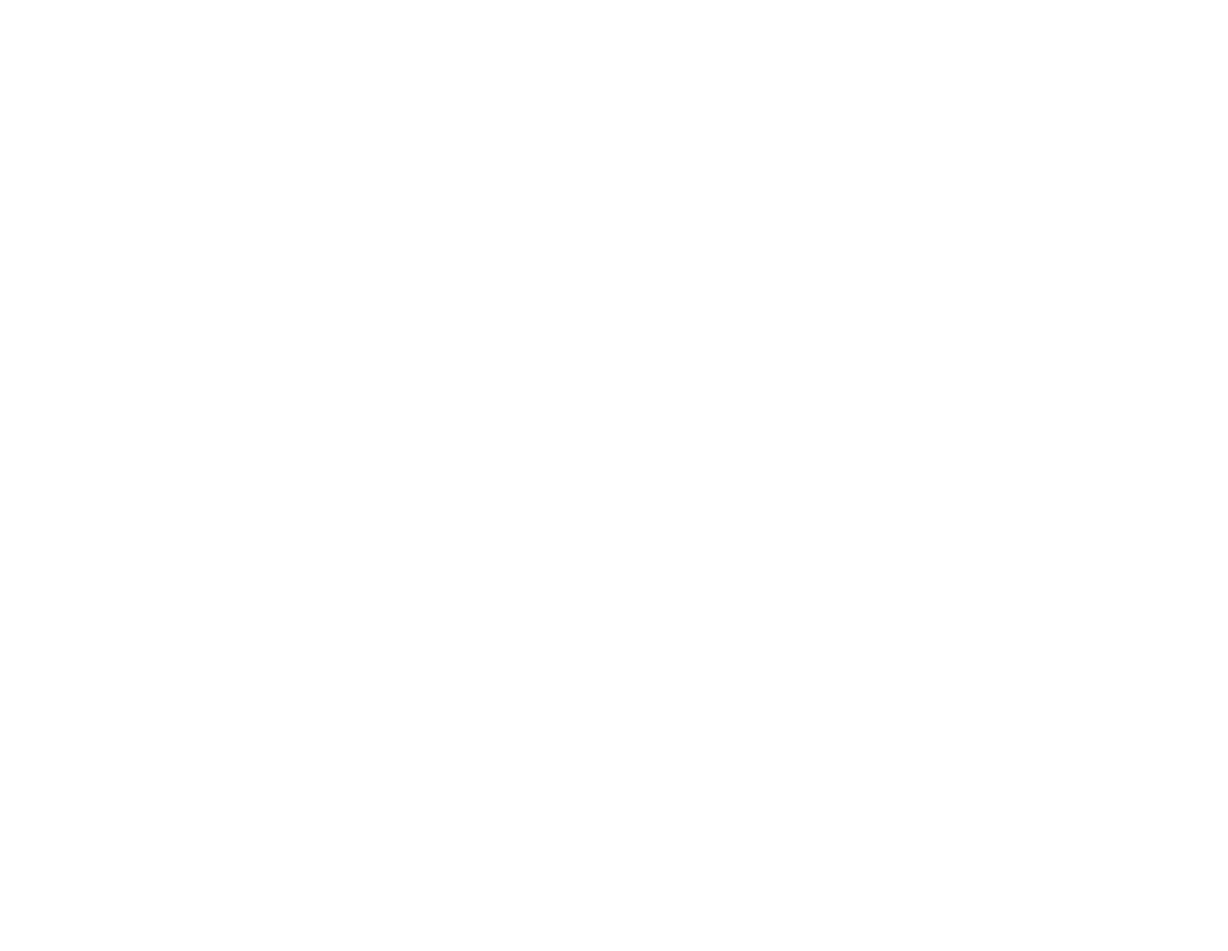
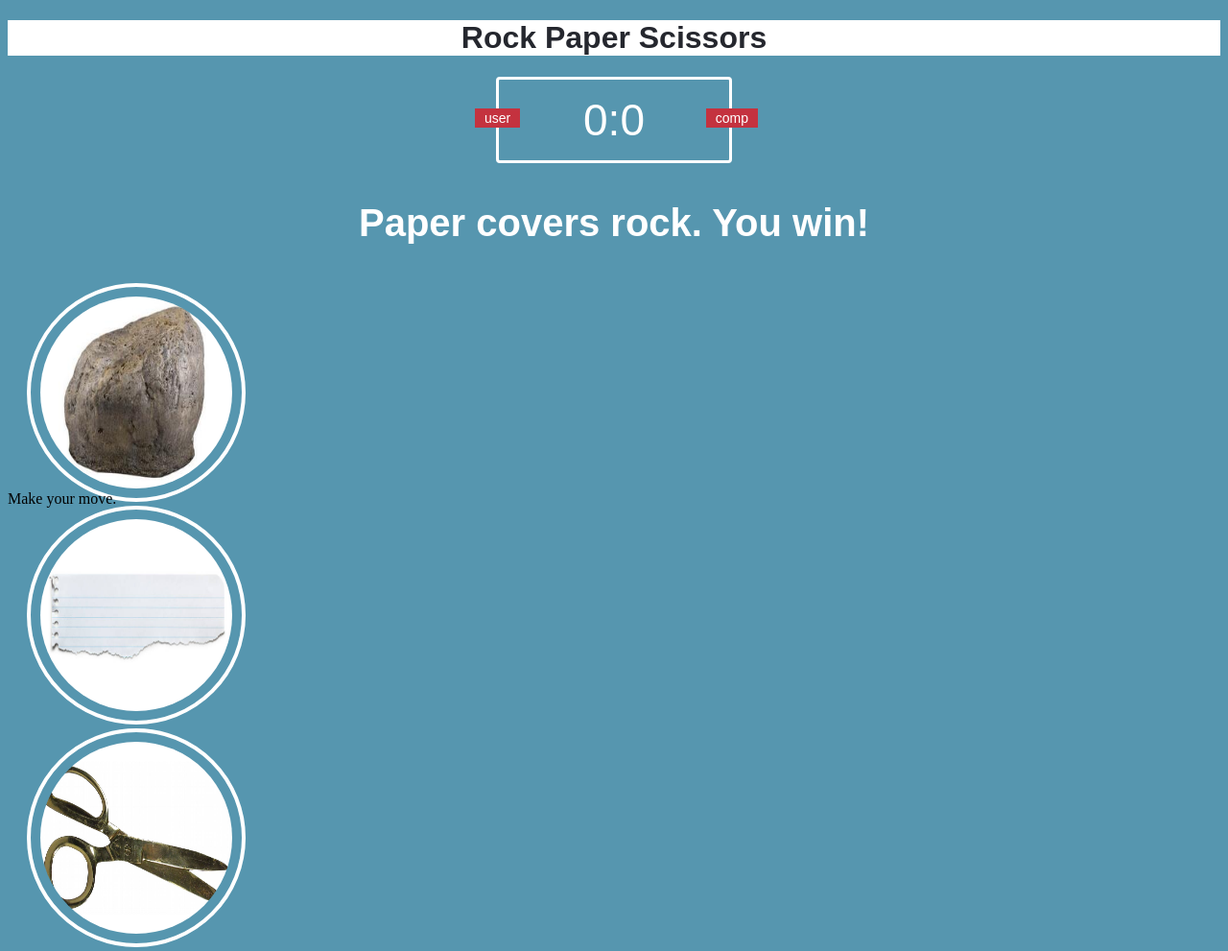
Before and after one commit to courtneyolivia/RPS-Multiplayer, a plain HTML site: page index.html in a window 1280 px wide. Shown: the whole page at 96% size. Before the commit the page ends 800 px from the top, so only its background shows below. Drawn offline with Linux system fonts and the light colour scheme.

Commit message:
Update index.html

```diff
--- a/index.html
+++ b/index.html
@@ -1,11 +1,44 @@
 <!DOCTYPE html>
-<html lang="en-us">
-<head>
-<meta charset="utf-8">
-<title>RPS-Multiplayer</title>
-</head>
+<html>
+	<head>
+		<meta charset="utf-8">
+		<title>Rock Paper Scissors Game</title>
+		<link rel="stylesheet" href="assets/css/style.css">
+	</head>
+	<body>
+		<header>
+			<h1>Rock Paper Scissors</h1>
+		</header>
 
-<body>
+		<div class="score-board">
+			<div id="user-label" class="badge">user</div>
+			<div id="computer-label" class="badge">comp</div>
+			<span id="user-score">0</span>:<span id="computer-score">0</span>
+		</div>
 
-</body>
+		<div class="result">
+			<p>Paper covers rock. You win!</p>
+		</div>
+
+		<div class="img-circle">
+			<div class="choices">
+				<div class="choice" id="r">
+					<img class="img-circle" src="assets/images/rock.png" alt="rock">
+				</div>
+				<div class="choice" id="p">
+					<img class="img-circle" src="assets/images/paper.png" alt="paper">
+				</div>
+				<div class="choice" id="s">
+					<img class="img-circle" src="assets/images/scissors.png" alt="scissors">
+				</div>
+			</div>
+		</div>
+
+		<p id="action-message">Make your move.</p>
+
+
+
+		<script src="assets/javascript/app.js" async></script>
+
+	</body>
 </html>
```
